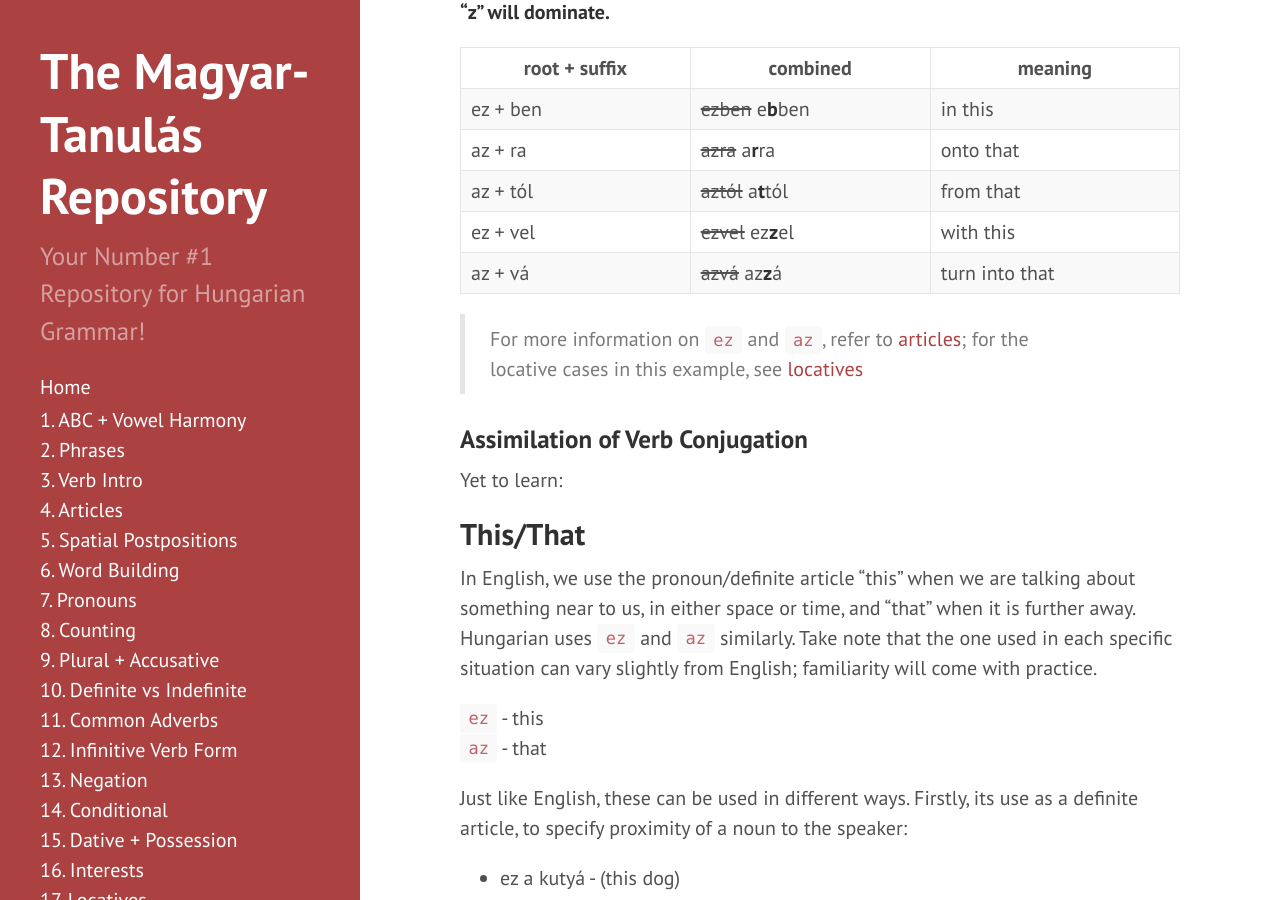
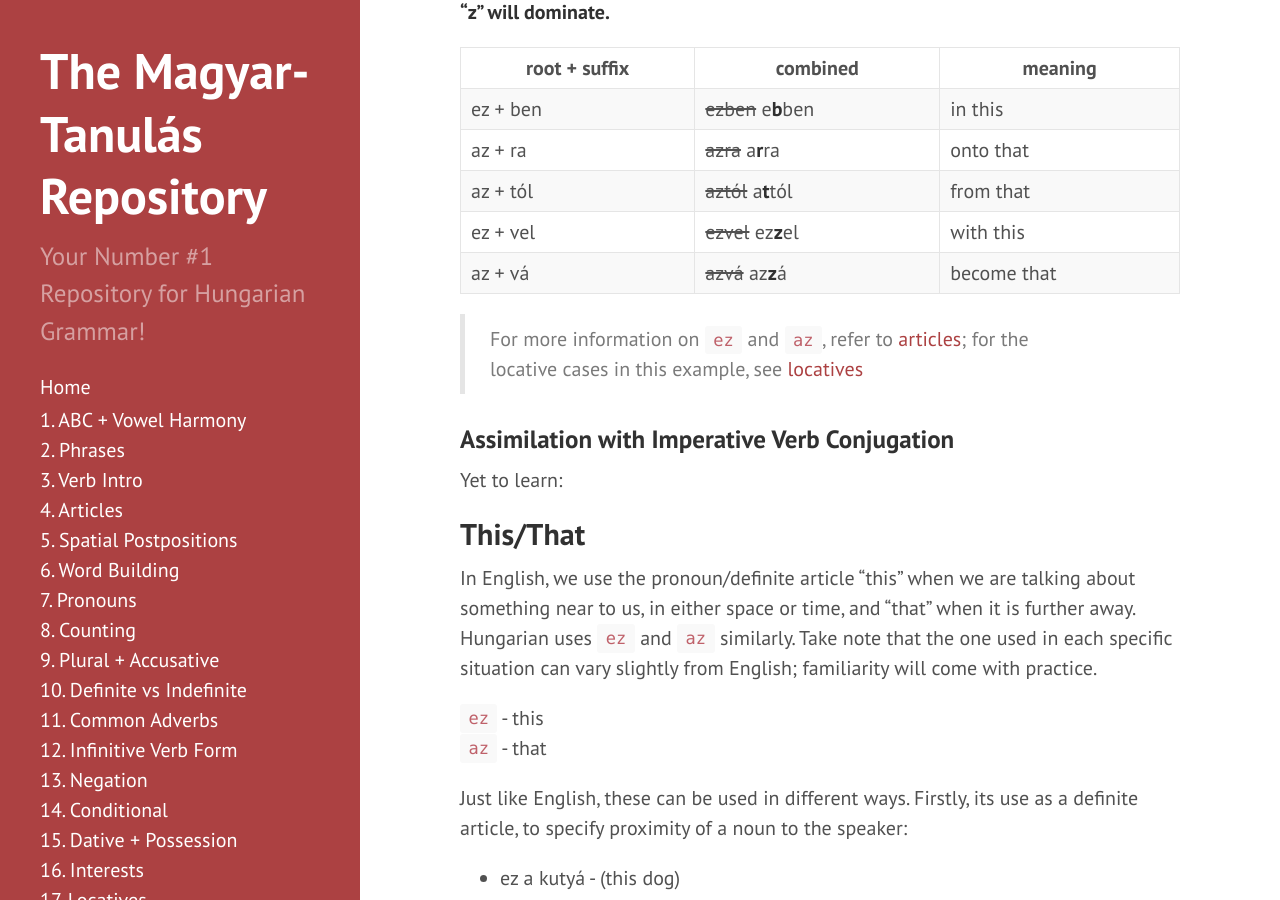
Before and after one commit to Magyartanulas/magyartanulas.github.io, a Jekyll site: the page built from extrastuff.md, in a window 1280 px wide and 900 px high, scrolled down 992 px. Built offline with Jekyll 4.4.1, drawn with Linux system fonts in a browser that asks for light colours; our own code applies the rules of GitHub Pages for plain Markdown files; comment, search, counter and statistics services are not loaded.

Commit message:
Update extrastuff.md

```diff
--- a/extrastuff.md
+++ b/extrastuff.md
@@ -29,14 +29,14 @@ Another scenario in which **consonant assimilation** occurs in Hungarian is with
 | az + ra   | ~~azra~~ a**r**ra   | onto that |
 | az + tól  | ~~aztól~~ a**t**tól | from that |
 | ez + vel  | ~~ezvel~~ ez**z**el | with this |
-| az + vá   | ~~azvá~~ az**z**á   | turn into that|
+| az + vá   | ~~azvá~~ az**z**á   | become that|
 
 >For more information on `ez` and `az`, refer to [articles](https://magyartanulas.github.io/articles/); for the locative cases in this example, see [locatives](https://magyartanulas.github.io/locatives/)
 
-### Assimilation of Verb Conjugation
+### Assimilation with Imperative Verb Conjugation
+
 
 Yet to learn:
-
 
 ## This/That
 
```
